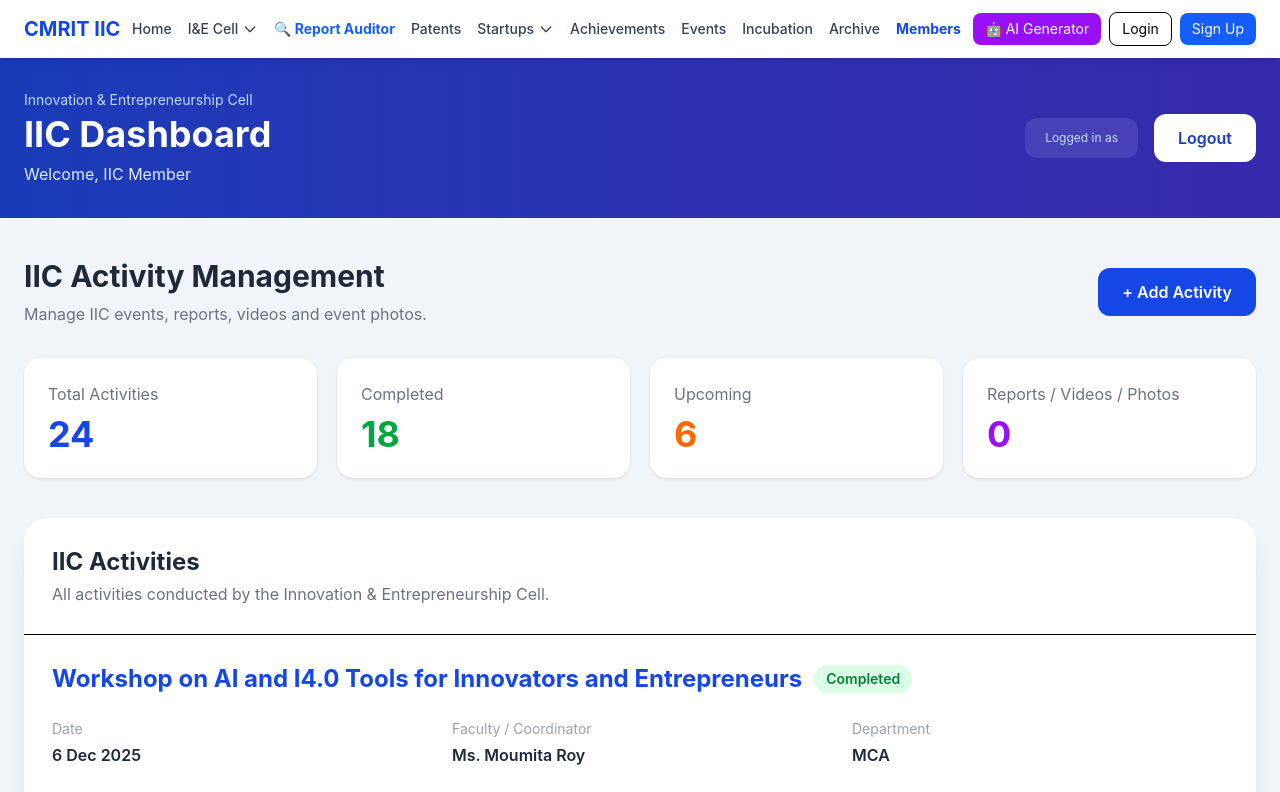
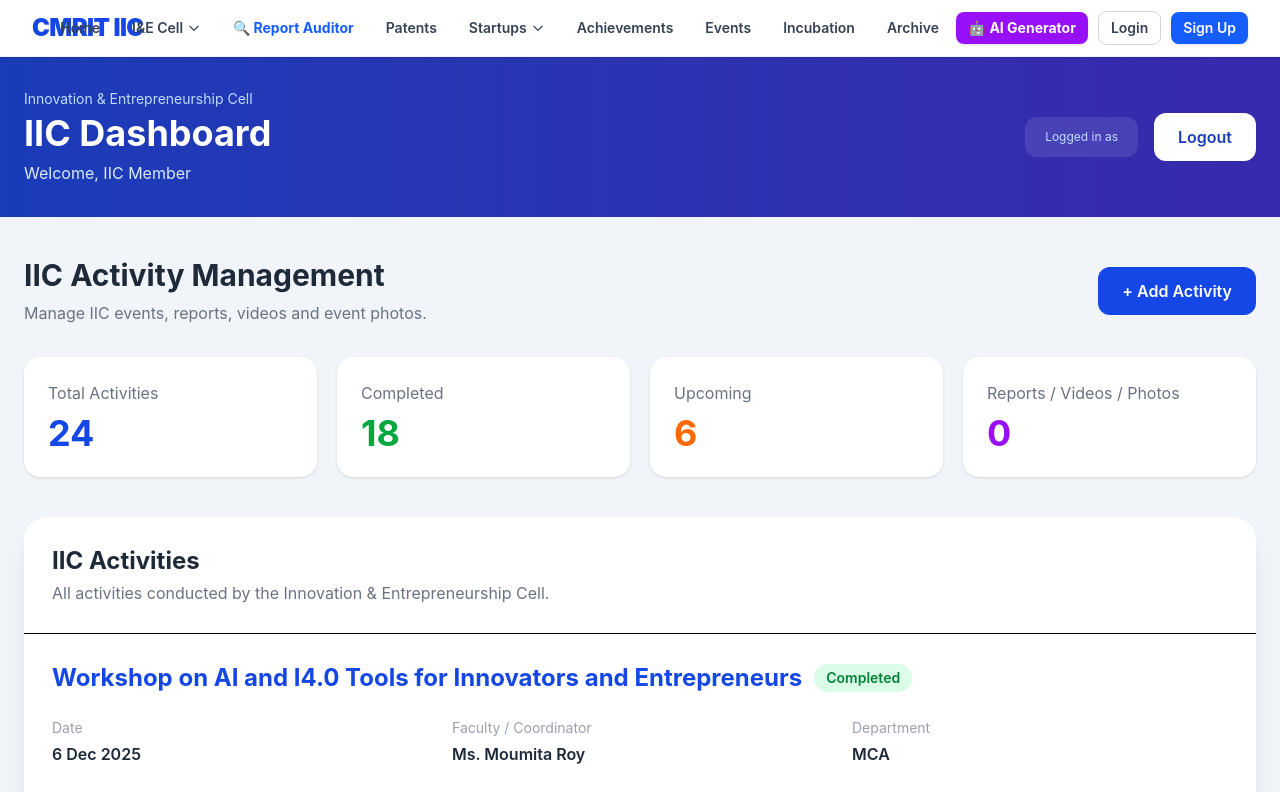
Before and after one commit to akankshapandit/iic-web-app-2.0, a React (Vite) app in the folder iic-web-app/: page /iic-dashboard in a window 1280 px wide. Shown: the top 792 px of the page. Built offline with nearby package versions, Linux system fonts and the light colour scheme; no server answers.

Commit message:
Organize member events quarter-wise, fix navbar responsive layout and auto-logout on logo click

```diff
--- a/iic-web-app/src/App.jsx
+++ b/iic-web-app/src/App.jsx
@@ -12,13 +12,13 @@ function App() {
   const hideLayout = ["/login", "/signup"].includes(location.pathname);
 
   return (
-    <div className="min-h-screen flex flex-col">
+    <div className="min-h-screen flex flex-col w-full max-w-full overflow-x-hidden">
 
       {/* Navbar */}
       {!hideLayout && <Navbar />}
 
       {/* Main Content */}
-      <main className="flex-grow">
+      <main className="flex-grow w-full max-w-full">
         <AppRoutes />
       </main>
 
--- a/iic-web-app/src/components/layout/Navbar.jsx
+++ b/iic-web-app/src/components/layout/Navbar.jsx
@@ -4,163 +4,242 @@ import { useAuth } from "../../context/AuthContext";
 
 function Navbar() {
   const [showIECellMenu, setShowIECellMenu] = useState(false);
+  const [isMobileMenuOpen, setIsMobileMenuOpen] = useState(false);
   const { memberUser, logoutMember } = useAuth();
+
+  const handleLogoClick = () => {
+    if (memberUser) {
+      logoutMember();
+    }
+  };
+
   return (
-    <nav className="w-full bg-white shadow-md sticky top-0 z-50">
-      <div className="w-full max-w-[1400px] mx-auto px-3 sm:px-4 lg:px-6 py-3 flex items-center justify-between min-w-0">
+    <nav className="w-full bg-white shadow-sm border-b border-gray-100 sticky top-0 z-50">
+      <div className="w-full max-w-[1440px] mx-auto px-4 sm:px-6 lg:px-8 py-2.5 flex items-center justify-between gap-4 min-w-0">
 
-        {/* LEFT LOGO */}
-        <div className="text-xl font-bold text-blue-700 flex-shrink-0">
-          <Link to="/">CMRIT IIC</Link>
+        {/* LEFT LOGO - CLICK TO HOME & AUTO-LOGOUT */}
+        <div className="text-xl sm:text-2xl font-black text-blue-700 tracking-tight flex-shrink-0">
+          <Link
+            to="/"
+            onClick={handleLogoClick}
+            className="flex items-center gap-2 hover:opacity-90 transition cursor-pointer"
+            title="CMRIT IIC Home"
+          >
+            <span>CMRIT IIC</span>
+          </Link>
         </div>
 
-        {/* CENTER NAV LINKS */}
-        <div className="hidden lg:flex items-center gap-2 xl:gap-4 text-gray-700 font-medium text-xs xl:text-sm whitespace-nowrap">
+        {/* CENTER NAV LINKS - NON-OVERLAPPING & BALANCED */}
+        <div className="hidden lg:flex items-center justify-center gap-2.5 xl:gap-4 2xl:gap-5 text-gray-700 font-semibold text-xs xl:text-sm whitespace-nowrap min-w-0">
 
-          <Link to="/" className="hover:text-blue-600 transition">Home</Link>
+          <Link to="/" onClick={handleLogoClick} className="px-2 py-1 hover:text-blue-600 hover:bg-blue-50/60 rounded-lg transition">Home</Link>
+
           {/* I&E CELL DROPDOWN */}
-
           <div
             className="relative py-1"
             onMouseEnter={() => setShowIECellMenu(true)}
             onMouseLeave={() => setShowIECellMenu(false)}
           >
-
-            {/* Main I&E Cell Link */}
-
             <Link
               to="/ie-cell"
-              className="
-                hover:text-blue-600
-                transition
-                whitespace-nowrap
-                flex
-                items-center
-                gap-1
-              "
+              className="px-2 py-1 hover:text-blue-600 hover:bg-blue-50/60 rounded-lg transition flex items-center gap-1"
             >
-              I&E Cell
-
-              <svg
-                className="w-4 h-4"
-                fill="none"
-                stroke="currentColor"
-                viewBox="0 0 24 24"
-              >
-                <path
-                  strokeLinecap="round"
-                  strokeLinejoin="round"
-                  strokeWidth="2"
-                  d="M19 9l-7 7-7-7"
-                />
+              <span>I&E Cell</span>
+              <svg className="w-3.5 h-3.5" fill="none" stroke="currentColor" viewBox="0 0 24 24">
+                <path strokeLinecap="round" strokeLinejoin="round" strokeWidth="2" d="M19 9l-7 7-7-7" />
               </svg>
-
             </Link>
 
-
-
-            {/* Dropdown Menu */}
-
             {showIECellMenu && (
-
-              <div
-                className="
-                  absolute
-                  top-full
-                  left-0
-                  bg-white
-                  shadow-xl
-                  rounded-lg
-                  border
-                  w-52
-                  overflow-hidden
-                  z-50
-                "
-              >
-
+              <div className="absolute top-full left-0 bg-white shadow-xl rounded-xl border border-gray-100 w-52 overflow-hidden z-50 py-1">
                 <Link
                   to="/ie-cell/login"
-                  className="
-                    block
-                    px-4
-                    py-3
-                    hover:bg-blue-50
-                    hover:text-blue-600
-                    text-sm
-                  "
+                  className="block px-4 py-2.5 hover:bg-blue-50 hover:text-blue-600 text-sm font-medium transition"
                 >
                   Department Login
                 </Link>
-
-
               </div>
-
             )}
-
           </div>
 
           {/* Report Auditor Link */}
-          <Link to="/final-audit" className="text-blue-600 font-bold hover:text-blue-800 transition flex items-center gap-1">
+          <Link to="/final-audit" className="px-2 py-1 text-blue-600 font-bold hover:text-blue-800 hover:bg-blue-50/60 rounded-lg transition flex items-center gap-1">
             🔍 Report Auditor
           </Link>
 
-          <Link to="/patents" className="hover:text-blue-600 transition">Patents</Link>
+          <Link to="/patents" className="px-2 py-1 hover:text-blue-600 hover:bg-blue-50/60 rounded-lg transition">Patents</Link>
+
           {/* STARTUPS DROPDOWN */}
           <div className="relative group py-1">
-            <button className="hover:text-blue-600 transition flex items-center gap-1">
-              Startups
-              <svg className="w-4 h-4" fill="none" stroke="currentColor" viewBox="0 0 24 24"><path strokeLinecap="round" strokeLinejoin="round" strokeWidth="2" d="M19 9l-7 7-7-7"></path></svg>
+            <button className="px-2 py-1 hover:text-blue-600 hover:bg-blue-50/60 rounded-lg transition flex items-center gap-1">
+              <span>Startups</span>
+              <svg className="w-3.5 h-3.5" fill="none" stroke="currentColor" viewBox="0 0 24 24">
+                <path strokeLinecap="round" strokeLinejoin="round" strokeWidth="2" d="M19 9l-7 7-7-7" />
+              </svg>
             </button>
-            <div className="absolute top-[100%] left-0 hidden group-hover:flex flex-col bg-white shadow-xl rounded-lg border border-gray-100 w-48 overflow-hidden z-50">
-              <Link to="/startups" className="px-4 py-3 hover:bg-blue-50 hover:text-blue-600 text-sm font-medium transition border-b border-gray-50">Student Startups</Link>
-              <Link to="/faculty-startups" className="px-4 py-3 hover:bg-blue-50 hover:text-blue-600 text-sm font-medium transition">Faculty Startups</Link>
+            <div className="absolute top-full left-0 hidden group-hover:flex flex-col bg-white shadow-xl rounded-xl border border-gray-100 w-48 overflow-hidden z-50 py-1">
+              <Link to="/startups" className="px-4 py-2.5 hover:bg-blue-50 hover:text-blue-600 text-sm font-medium transition border-b border-gray-50">Student Startups</Link>
+              <Link to="/faculty-startups" className="px-4 py-2.5 hover:bg-blue-50 hover:text-blue-600 text-sm font-medium transition">Faculty Startups</Link>
             </div>
           </div>
 
-          <Link to="/achievements" className="hover:text-blue-600 transition">Achievements</Link>
-          <Link to="/events/calendar" className="hover:text-blue-600 transition">Events</Link>
-          <Link to="/incubation" className="hover:text-blue-600 transition">Incubation</Link>
-          <Link to="/events/archive" className="hover:text-blue-600 transition">Archive</Link>
-          <Link to="/members" className="hover:text-blue-600 transition font-bold text-blue-700">Members</Link>
-
-
+          <Link to="/achievements" className="px-2 py-1 hover:text-blue-600 hover:bg-blue-50/60 rounded-lg transition">Achievements</Link>
+          <Link to="/events/calendar" className="px-2 py-1 hover:text-blue-600 hover:bg-blue-50/60 rounded-lg transition">Events</Link>
+          <Link to="/incubation" className="px-2 py-1 hover:text-blue-600 hover:bg-blue-50/60 rounded-lg transition">Incubation</Link>
+          <Link to="/events/archive" className="px-2 py-1 hover:text-blue-600 hover:bg-blue-50/60 rounded-lg transition">Archive</Link>
+          <Link to="/members" className="px-2.5 py-1 text-blue-700 font-bold hover:text-blue-800 hover:bg-blue-50 rounded-lg transition">Members</Link>
         </div>
 
-        {/* RIGHT SIDE BUTTONS */}
-        <div className="flex items-center gap-2 flex-shrink-0">
-
-          {memberUser && (
-            <Link to="/member-dashboard">
-              <button className="bg-indigo-600 text-white px-2.5 sm:px-3 py-1.5 text-xs sm:text-sm rounded-lg hover:bg-indigo-700 transition flex items-center gap-1 whitespace-nowrap font-bold">
-                👤 Member Dashboard
-              </button>
-            </Link>
-          )}
+        {/* RIGHT SIDE BUTTONS (DESKTOP) */}
+        <div className="hidden lg:flex items-center gap-2 xl:gap-2.5 flex-shrink-0">
 
           {/* REPORT GENERATOR BUTTON */}
           <Link to="/generate-report">
-            <button className="bg-purple-600 text-white px-2.5 sm:px-3 py-1.5 text-xs sm:text-sm rounded-lg hover:bg-purple-700 transition flex items-center gap-1.5 sm:gap-2 whitespace-nowrap">
-              🤖 AI Generator
+            <button className="bg-purple-600 hover:bg-purple-700 text-white px-3 py-1.5 text-xs xl:text-sm rounded-lg font-bold transition shadow-sm flex items-center gap-1 whitespace-nowrap">
+              <span>🤖</span> AI Generator
             </button>
           </Link>
 
           {/* LOGIN */}
           <Link to="/login">
-            <button className="border px-2.5 sm:px-3 py-1.5 text-xs sm:text-sm rounded-lg hover:bg-gray-100 transition whitespace-nowrap">
+            <button className="border border-gray-300 text-gray-700 px-3 py-1.5 text-xs xl:text-sm rounded-lg font-semibold hover:bg-gray-50 transition whitespace-nowrap">
               Login
             </button>
           </Link>
 
           {/* SIGNUP */}
           <Link to="/signup">
-            <button className="bg-blue-600 text-white px-2.5 sm:px-3 py-1.5 text-xs sm:text-sm rounded-lg hover:bg-blue-700 transition whitespace-nowrap">
+            <button className="bg-blue-600 hover:bg-blue-700 text-white px-3 py-1.5 text-xs xl:text-sm rounded-lg font-semibold transition shadow-sm whitespace-nowrap">
               Sign Up
             </button>
           </Link>
 
         </div>
 
+        {/* MOBILE / TABLET MENU TOGGLE BUTTON */}
+        <div className="flex lg:hidden items-center gap-2">
+          <Link to="/generate-report">
+            <button className="bg-purple-600 hover:bg-purple-700 text-white px-2.5 py-1.5 text-xs rounded-xl font-bold transition shadow-sm flex items-center gap-1 whitespace-nowrap">
+              <span>🤖</span> AI Generator
+            </button>
+          </Link>
+
+          <button
+            onClick={() => setIsMobileMenuOpen(!isMobileMenuOpen)}
+            className="p-2 rounded-xl text-gray-700 hover:bg-gray-100 transition focus:outline-none"
+            aria-label="Toggle menu"
+          >
+            {isMobileMenuOpen ? (
+              <svg className="w-6 h-6" fill="none" stroke="currentColor" viewBox="0 0 24 24">
+                <path strokeLinecap="round" strokeLinejoin="round" strokeWidth="2" d="M6 18L18 6M6 6l12 12" />
+              </svg>
+            ) : (
+              <svg className="w-6 h-6" fill="none" stroke="currentColor" viewBox="0 0 24 24">
+                <path strokeLinecap="round" strokeLinejoin="round" strokeWidth="2" d="M4 6h16M4 12h16M4 18h16" />
+              </svg>
+            )}
+          </button>
+        </div>
+
       </div>
+
+      {/* MOBILE / TABLET DROPDOWN MENU */}
+      {isMobileMenuOpen && (
+        <div className="lg:hidden border-t border-gray-100 bg-white px-4 pt-3 pb-6 space-y-3 shadow-xl">
+          <div className="flex flex-col space-y-1 text-sm font-semibold text-gray-700">
+            <Link
+              to="/"
+              onClick={() => setIsMobileMenuOpen(false)}
+              className="px-3 py-2 hover:bg-blue-50 rounded-lg transition"
+            >
+              Home
+            </Link>
+            <Link
+              to="/ie-cell"
+              onClick={() => setIsMobileMenuOpen(false)}
+              className="px-3 py-2 hover:bg-blue-50 rounded-lg transition"
+            >
+              I&E Cell
+            </Link>
+            <Link
+              to="/final-audit"
+              onClick={() => setIsMobileMenuOpen(false)}
+              className="px-3 py-2 text-blue-600 font-bold hover:bg-blue-50 rounded-lg transition"
+            >
+              🔍 Report Auditor
+            </Link>
+            <Link
+              to="/patents"
+              onClick={() => setIsMobileMenuOpen(false)}
+              className="px-3 py-2 hover:bg-blue-50 rounded-lg transition"
+            >
+              Patents
+            </Link>
+            <Link
+              to="/startups"
+              onClick={() => setIsMobileMenuOpen(false)}
+              className="px-3 py-2 hover:bg-blue-50 rounded-lg transition"
+            >
+              Student Startups
+            </Link>
+            <Link
+              to="/faculty-startups"
+              onClick={() => setIsMobileMenuOpen(false)}
+              className="px-3 py-2 hover:bg-blue-50 rounded-lg transition"
+            >
+              Faculty Startups
+            </Link>
+            <Link
+              to="/achievements"
+              onClick={() => setIsMobileMenuOpen(false)}
+              className="px-3 py-2 hover:bg-blue-50 rounded-lg transition"
+            >
+              Achievements
+            </Link>
+            <Link
+              to="/events/calendar"
+              onClick={() => setIsMobileMenuOpen(false)}
+              className="px-3 py-2 hover:bg-blue-50 rounded-lg transition"
+            >
+              Events
+            </Link>
+            <Link
+              to="/incubation"
+              onClick={() => setIsMobileMenuOpen(false)}
+              className="px-3 py-2 hover:bg-blue-50 rounded-lg transition"
+            >
+              Incubation
+            </Link>
+            <Link
+              to="/events/archive"
+              onClick={() => setIsMobileMenuOpen(false)}
+              className="px-3 py-2 hover:bg-blue-50 rounded-lg transition"
+            >
+              Archive
+            </Link>
+            <Link
+              to="/members"
+              onClick={() => setIsMobileMenuOpen(false)}
+              className="px-3 py-2 text-blue-700 font-bold hover:bg-blue-50 rounded-lg transition"
+            >
+              Members
+            </Link>
+          </div>
+
+          <div className="pt-2 border-t border-gray-100 flex flex-wrap gap-2">
+            <Link to="/login" onClick={() => setIsMobileMenuOpen(false)} className="flex-1">
+              <button className="w-full border border-gray-300 text-gray-700 py-2 text-sm rounded-xl font-semibold hover:bg-gray-50 transition">
+                Login
+              </button>
+            </Link>
+            <Link to="/signup" onClick={() => setIsMobileMenuOpen(false)} className="flex-1">
+              <button className="w-full bg-blue-600 hover:bg-blue-700 text-white py-2 text-sm rounded-xl font-semibold transition shadow-sm">
+                Sign Up
+              </button>
+            </Link>
+          </div>
+        </div>
+      )}
     </nav>
   );
 }
--- a/iic-web-app/src/index.css
+++ b/iic-web-app/src/index.css
@@ -1,4 +1,16 @@
 @import "tailwindcss";
+
+*, ::before, ::after {
+  box-sizing: border-box;
+}
+
+html, body {
+  width: 100%;
+  max-width: 100%;
+  margin: 0;
+  padding: 0;
+  overflow-x: hidden;
+}
 
 /* FullCalendar month events are `<a class="fc-h-event">`; Tailwind / theme can flatten backgrounds — keep blocks dark + text light */
 .fc .fc-h-event.fc-daygrid-block-event {
```
Also changed, not shown: iic-web-app/src/pages/Home/Home.jsx (+27 -29 lines), iic-web-app/src/pages/Members/MemberDashboard.jsx (+160 -84 lines).
